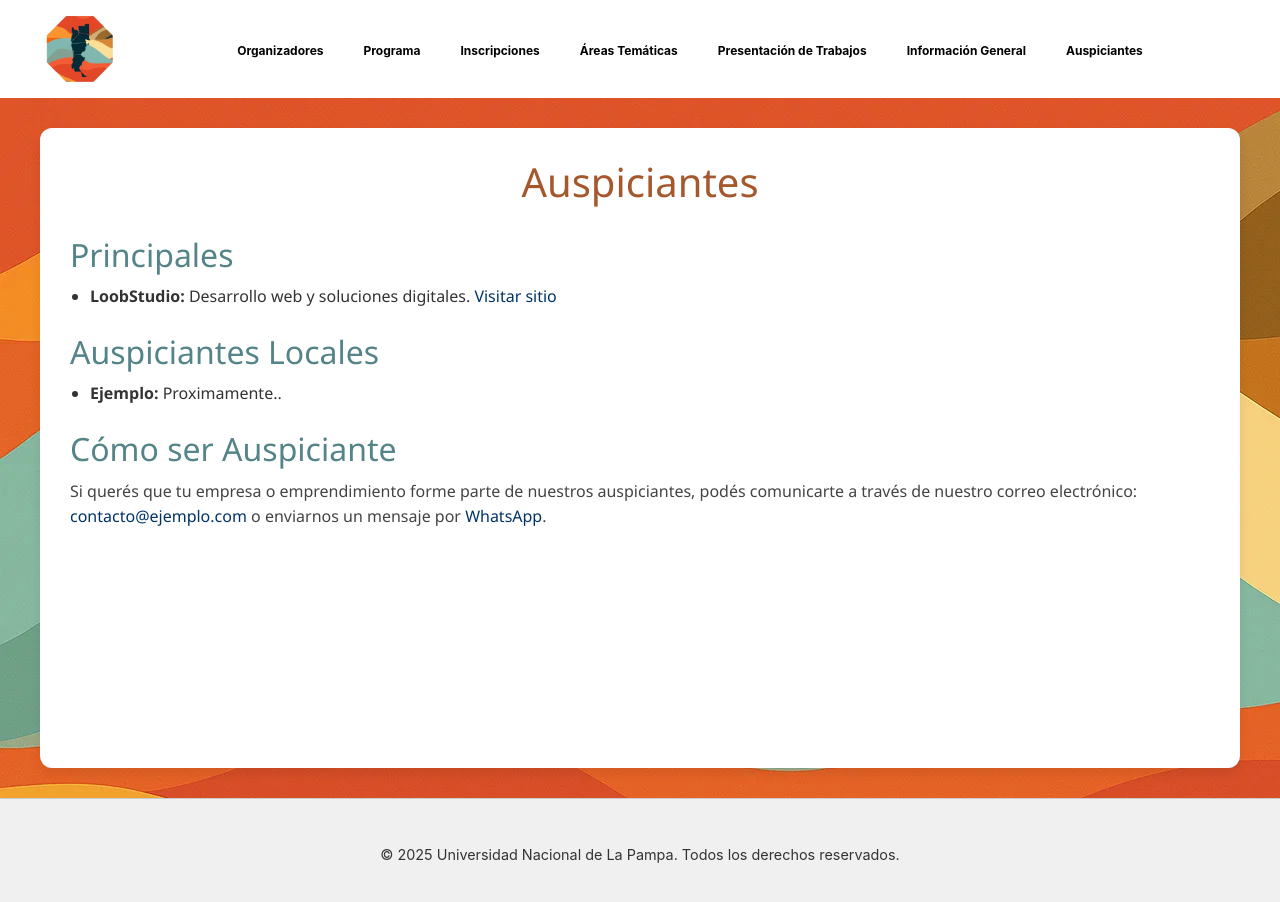
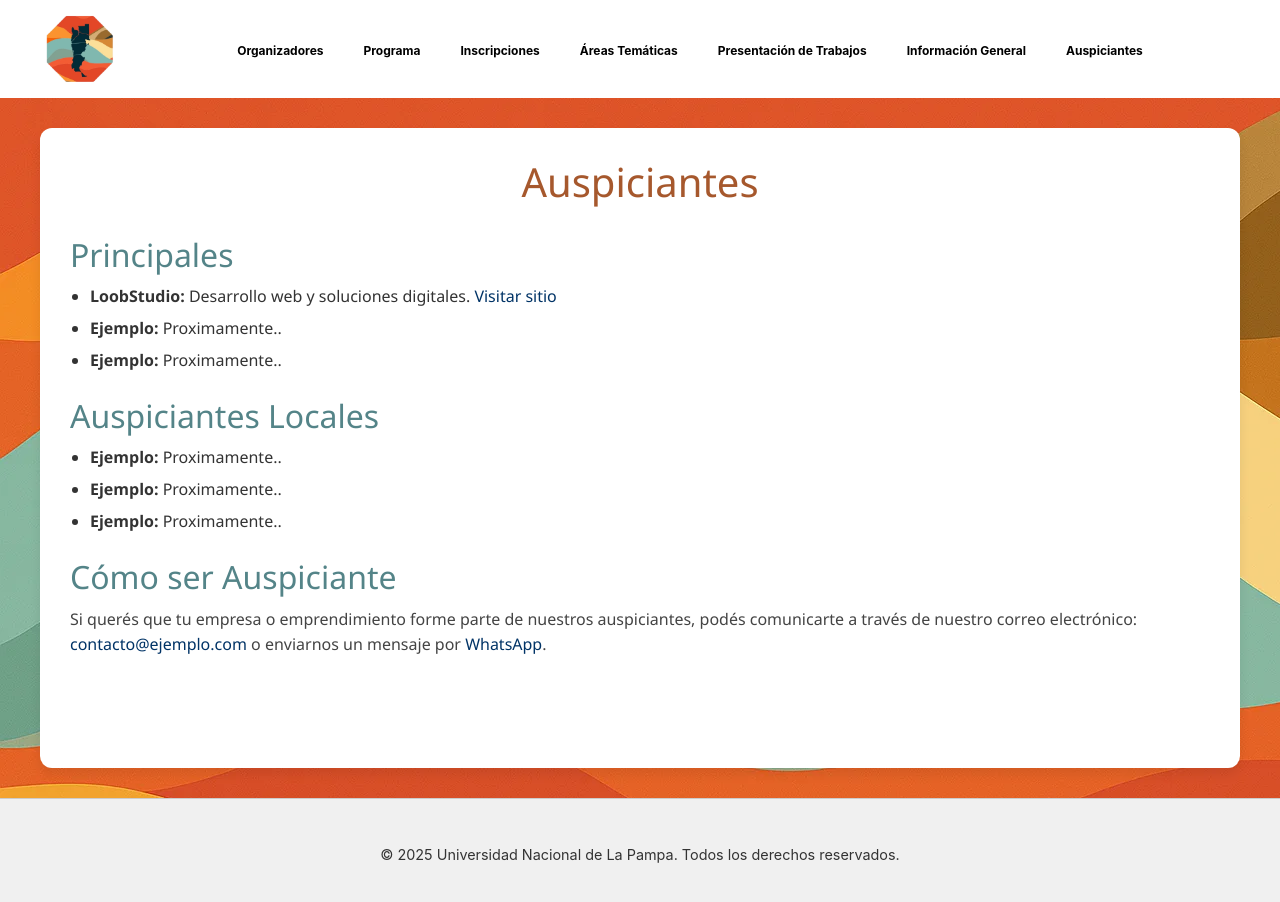
Before and after one commit to Valentindrap/WEBCPA, a React (Create React App) app: page /Auspiciantes in a window 1280 px wide. Shown: the top 902 px of the page. Built offline with nearby package versions, Linux system fonts and the light colour scheme.

Commit message:
some more fix final

```diff
--- a/src/componentes/Auspiciantes.js
+++ b/src/componentes/Auspiciantes.js
@@ -10,6 +10,8 @@ function Auspiciantes() {
         <h2>Principales</h2>
         <ul>
           <li><strong>LoobStudio:</strong> Desarrollo web y soluciones digitales. <a href="https://loobstudio.netlify.app/" target="_blank" rel="noreferrer">Visitar sitio</a></li>
+          <li><strong>Ejemplo:</strong> Proximamente..</li>
+          <li><strong>Ejemplo:</strong> Proximamente..</li>
         </ul>
       </section>
 
@@ -17,7 +19,8 @@ function Auspiciantes() {
         <h2>Auspiciantes Locales</h2>
         <ul>
           <li><strong>Ejemplo:</strong> Proximamente..</li>
-
+          <li><strong>Ejemplo:</strong> Proximamente..</li>
+          <li><strong>Ejemplo:</strong> Proximamente..</li>
         </ul>
       </section>
 
```
